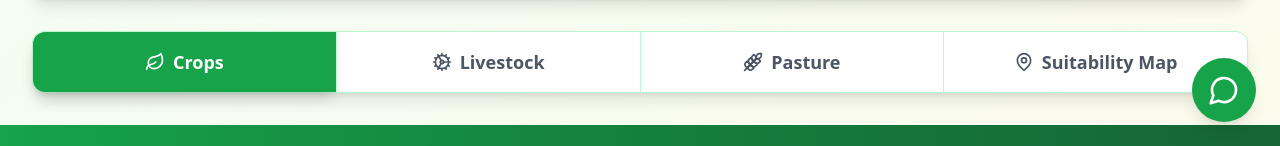
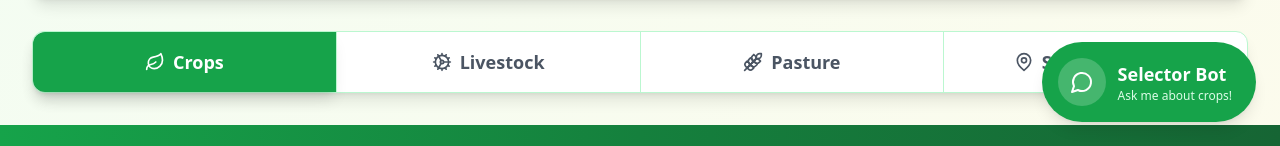
Before and after one commit to JeyChep/DEMO1, a React (Vite) app: page / in a window 1280 px wide. Shown: the part 654-800 px from the top of the page. Built offline with nearby package versions, Linux system fonts and the light colour scheme.

Commit message:
Add Selector Bot name to the floating chat button

```diff
--- a/src/components/AgriculturalChatbot.tsx
+++ b/src/components/AgriculturalChatbot.tsx
@@ -441,12 +441,20 @@ export const AgriculturalChatbot: React.FC<AgriculturalChatbotProps> = ({
 
   if (!isOpen) {
     return (
-      <button
-        onClick={() => setIsOpen(true)}
-        className="fixed bottom-6 right-6 w-16 h-16 bg-green-600 hover:bg-green-700 text-white rounded-full shadow-lg flex items-center justify-center transition-all duration-200 hover:scale-110 z-50"
-      >
-        <MessageCircle className="w-8 h-8" />
-      </button>
+      <div className="fixed bottom-6 right-6 z-50">
+        <button
+          onClick={() => setIsOpen(true)}
+          className="group flex items-center gap-3 bg-green-600 hover:bg-green-700 text-white rounded-full shadow-lg transition-all duration-200 hover:scale-105 p-4"
+        >
+          <div className="w-12 h-12 bg-white bg-opacity-20 rounded-full flex items-center justify-center">
+            <MessageCircle className="w-6 h-6" />
+          </div>
+          <div className="text-left pr-2">
+            <div className="font-bold text-lg">Selector Bot</div>
+            <div className="text-xs text-green-100">Ask me about crops!</div>
+          </div>
+        </button>
+      </div>
     );
   }
 
```
